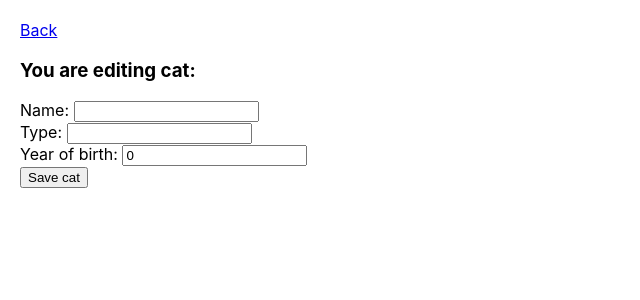
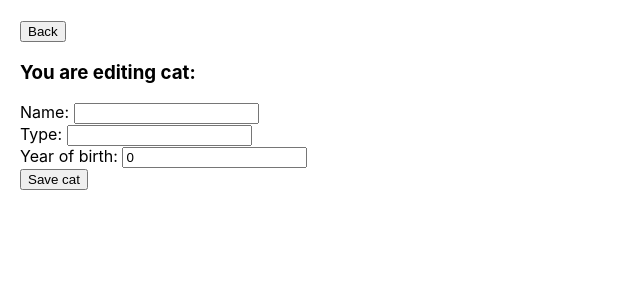
Before and after one commit to RichardHull1966/AnimalsReact, a React (Create React App) app: page /cats/edit/1 in a window 1280 px wide. Shown: the top 300 px of the page, without its empty margins (0-640 px from the left). Built offline with nearby package versions, Linux system fonts and the light colour scheme; no server answers.

Commit message:
Better routing with history

```diff
--- a/src/components/cats/cats.component.js
+++ b/src/components/cats/cats.component.js
@@ -27,6 +27,9 @@ class Cats extends Component {
     componentDidMount() {
         this.getCats();
     }
+    onCreate = () => {
+        this.props.history.push('/cats/create');
+    };
     onEdit = (number) => {
         this.props.history.push(`/cats/edit/${number}`);
     };
@@ -46,7 +49,7 @@ class Cats extends Component {
             return (
                 <div>
                     <h3>Cats</h3>
-                        <Link to={'/cats/create'}>Create</Link>
+                    <button onClick={() => this.onCreate()}>Create</button>
                     <ul>
                         {cats.map(cat => (
                             <li key={cat.id}>
--- a/src/components/cats/create.component.js
+++ b/src/components/cats/create.component.js
@@ -1,5 +1,4 @@
 import React, { Component } from 'react';
-import { Link } from "react-router-dom";
 import axios from "axios";
 import withRouter from "react-router-dom/es/withRouter";
 
@@ -35,7 +34,7 @@ class CatCreate extends Component {
         return (
             <div>
                 <h3>Add New Cat</h3>
-                <Link to={'/'}>Back</Link>
+                <button onClick={this.props.history.goBack}>Back</button>
                 <form onSubmit={this.handleSubmit}>
                     <div>
                         <label>Name:  </label>
--- a/src/components/cats/edit.component.js
+++ b/src/components/cats/edit.component.js
@@ -1,5 +1,4 @@
 import React, { Component } from 'react';
-import { Link } from "react-router-dom";
 import axios from "axios";
 import withRouter from "react-router-dom/es/withRouter";
 
@@ -48,7 +47,7 @@ class CatEdit extends Component {
     render() {
         return (
           <div>
-            <Link to={'/'}>Back</Link>
+            <button onClick={this.props.history.goBack}>Back</button>
             <h3>You are editing cat: {this.state.cat.name}</h3>
               <div>
                   <form onSubmit={this.handleSubmit}>
--- a/src/components/hamsters/create.component.js
+++ b/src/components/hamsters/create.component.js
@@ -1,5 +1,4 @@
 import React, { Component } from 'react';
-import { Link } from "react-router-dom";
 import axios from "axios";
 import withRouter from "react-router-dom/es/withRouter";
 
@@ -34,7 +33,7 @@ class HamsterCreate extends Component {
         return (
             <div>
                 <h3>Add New Hamster</h3>
-                <Link to={'/'}>Back</Link>
+                <button onClick={this.props.history.goBack}>Back</button>
                 <form onSubmit={this.handleSubmit}>
                     <div>
                         <label>Name:  </label>
--- a/src/components/hamsters/edit.component.js
+++ b/src/components/hamsters/edit.component.js
@@ -1,5 +1,4 @@
 import React, { Component } from 'react';
-import { Link } from "react-router-dom";
 import axios from "axios";
 import withRouter from "react-router-dom/es/withRouter";
 
@@ -48,7 +47,7 @@ class HamsterEdit extends Component {
     render() {
         return (
             <div>
-                <Link to={'/'}>Back</Link>
+                <button onClick={this.props.history.goBack}>Back</button>
                 <h3>You are editing hamster: {this.state.hamster.name}</h3>
                 <div>
                     <form onSubmit={this.handleSubmit}>
--- a/src/components/hamsters/hamsters.component.js
+++ b/src/components/hamsters/hamsters.component.js
@@ -27,6 +27,9 @@ class Hamsters extends Component {
     componentDidMount() {
         this.getHamsters();
     }
+    onCreate = () => {
+        this.props.history.push('/cats/create');
+    };
     onEdit = (number) => {
         this.props.history.push(`/hamsters/edit/${number}`);
     };
@@ -46,7 +49,7 @@ class Hamsters extends Component {
             return (
                 <div>
                     <h3>Hamsters</h3>
-                        <Link to={'/hamsters/create'}>Create</Link>
+                    <button onClick={() => this.onCreate()}>Create</button>
                     <ul>
                         {hamsters.map(hamster => (
                             <li key={hamster.id}>
```
